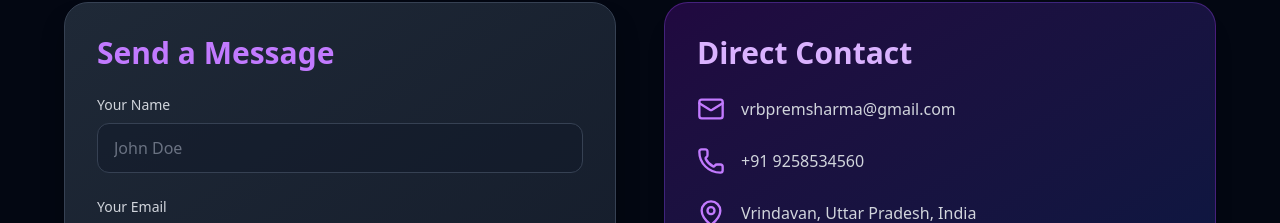
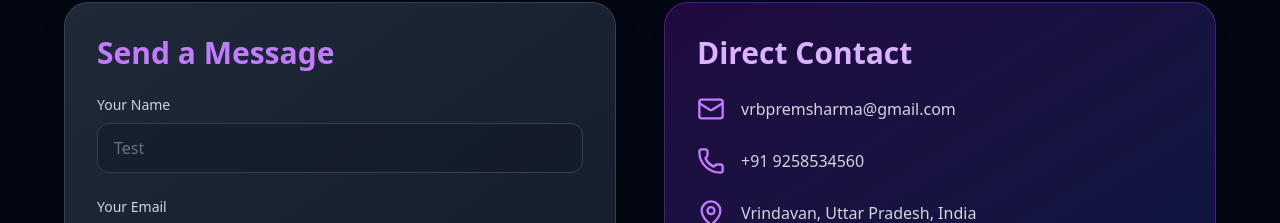
Before and after one commit to premmsharma122/Portfolio, a React (Vite) app: page / in a window 1280 px wide. Both pictures are taken after a click on the button "Contact". Shown: the part 262-485 px from the top of the page. Built offline with nearby package versions, Linux system fonts and the light colour scheme.

Commit message:
updated contact 2

```diff
--- a/src/components/Pages/Contact.jsx
+++ b/src/components/Pages/Contact.jsx
@@ -64,7 +64,7 @@ export default function ContactPage() {
                   value={formData.name}
                   onChange={(e) => setFormData({...formData, name: e.target.value})}
                   className="w-full px-4 py-3 bg-gray-900/50 border border-gray-700 rounded-xl focus:outline-none focus:border-purple-500 transition-colors text-white placeholder-gray-500"
-                  placeholder="John Doe"
+                  placeholder="Test "
                 />
               </div>
 
```
